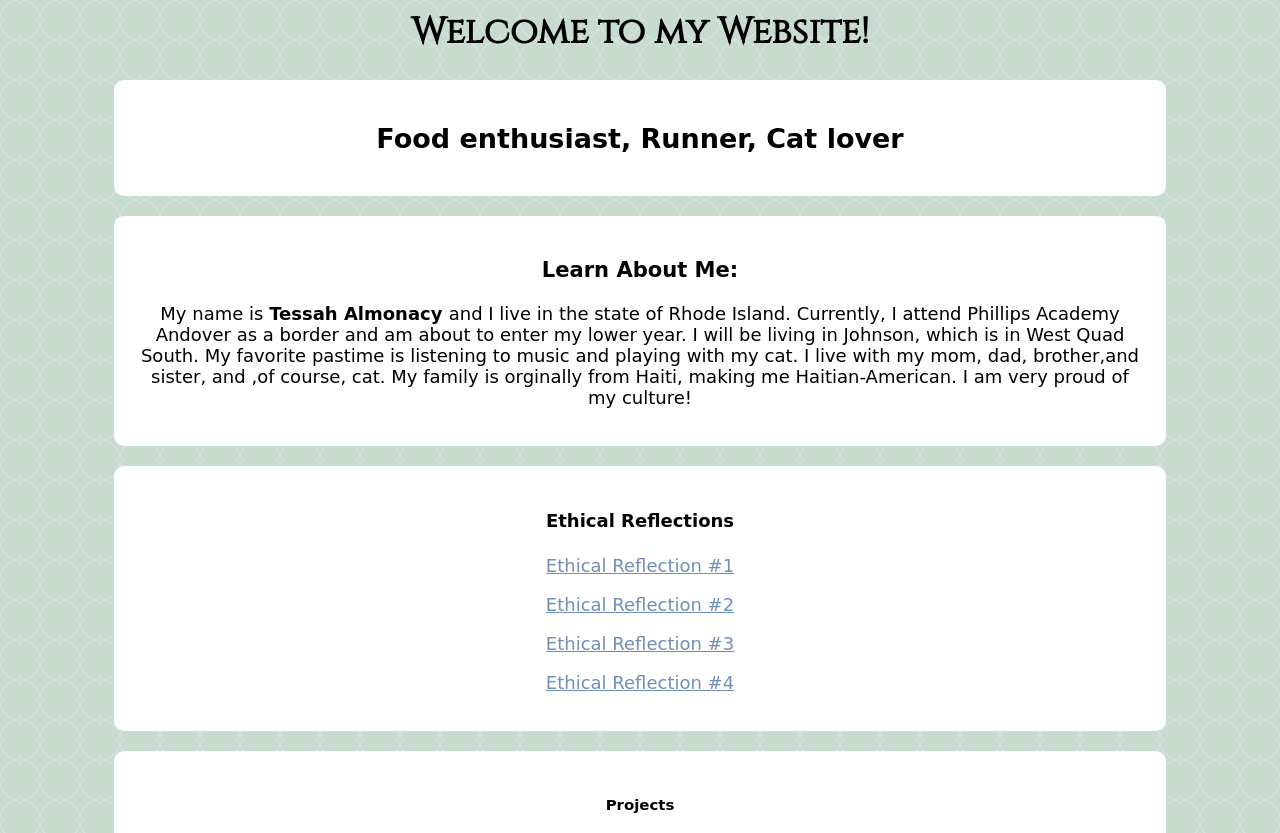
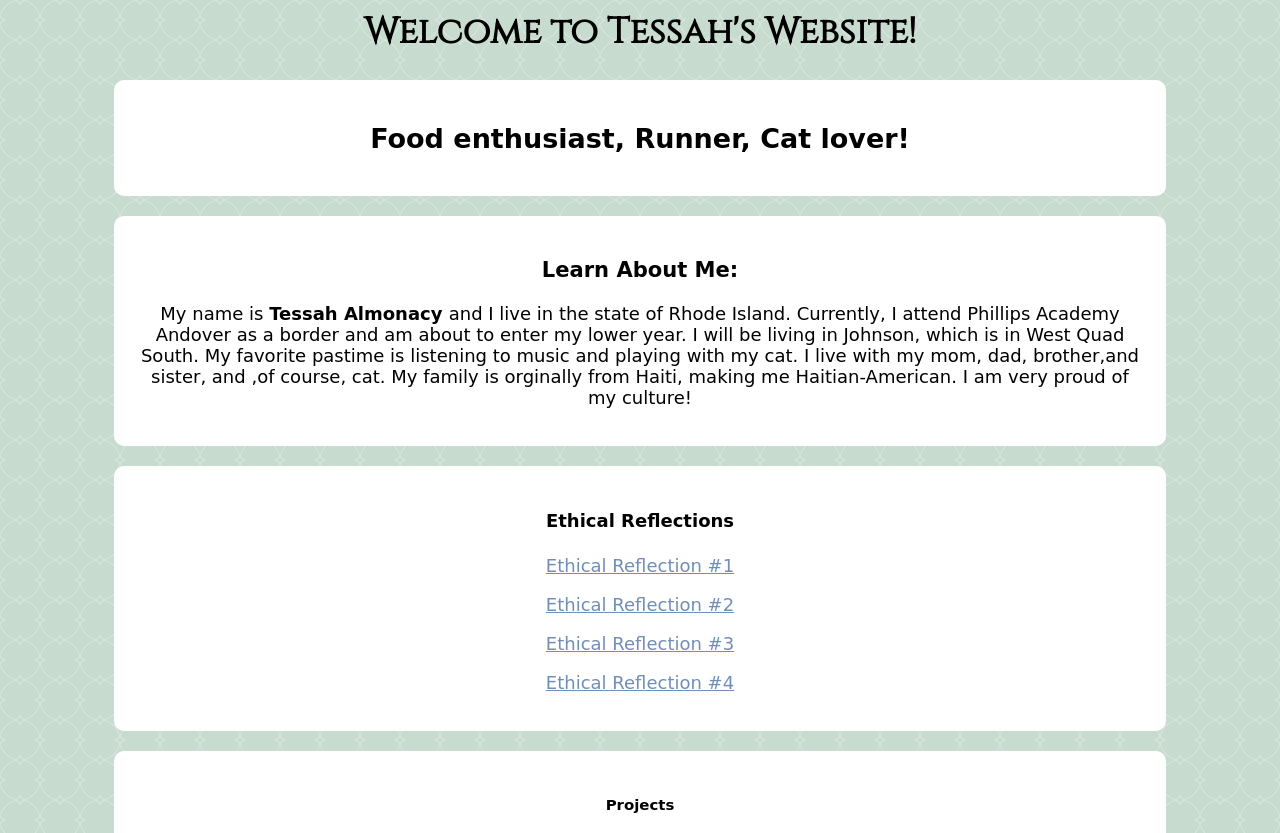
Before and after one commit to TalaAlmond01/Tessah-Website-, a plain HTML site: page index.html in a window 1280 px wide. Shown: the top 833 px of the page. Drawn offline with Linux system fonts and the light colour scheme.

Commit message:
add index.html

```diff
--- a/index.html
+++ b/index.html
@@ -41,10 +41,10 @@ h1{
 </head>
 <body>
 
-  <h1 id="header" > Welcome to my Website! </h1>
+  <h1 id="header" > Welcome to Tessah's Website! </h1>
   <p style="color: rgb(0,0,0)">
 <div>
-<h2>Food enthusiast, Runner, Cat lover </h2>
+<h2>Food enthusiast, Runner, Cat lover! </h2>
 </div>
 <div>
 <h3><strong>Learn About Me: </strong></h3>
```
